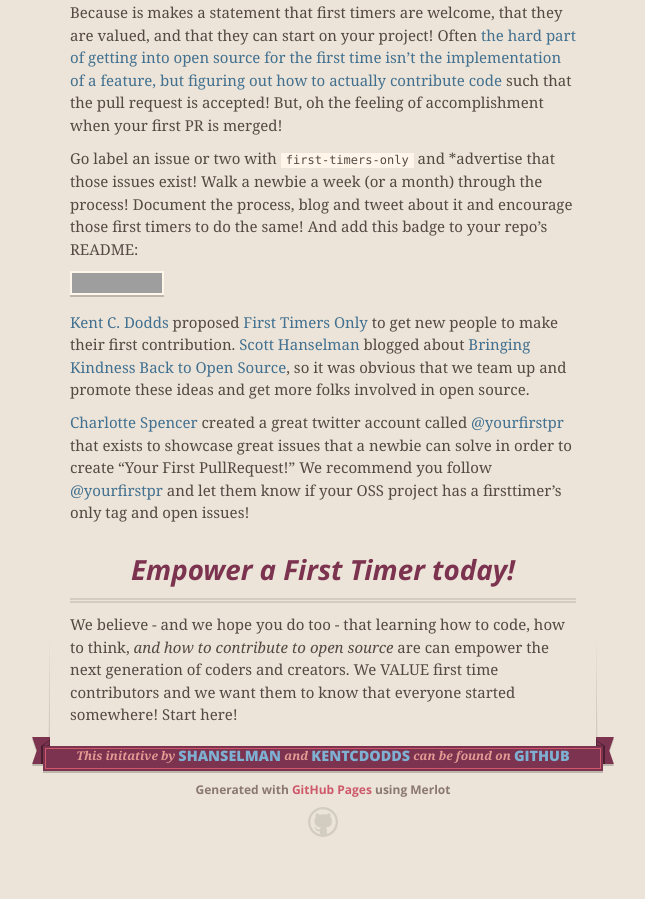
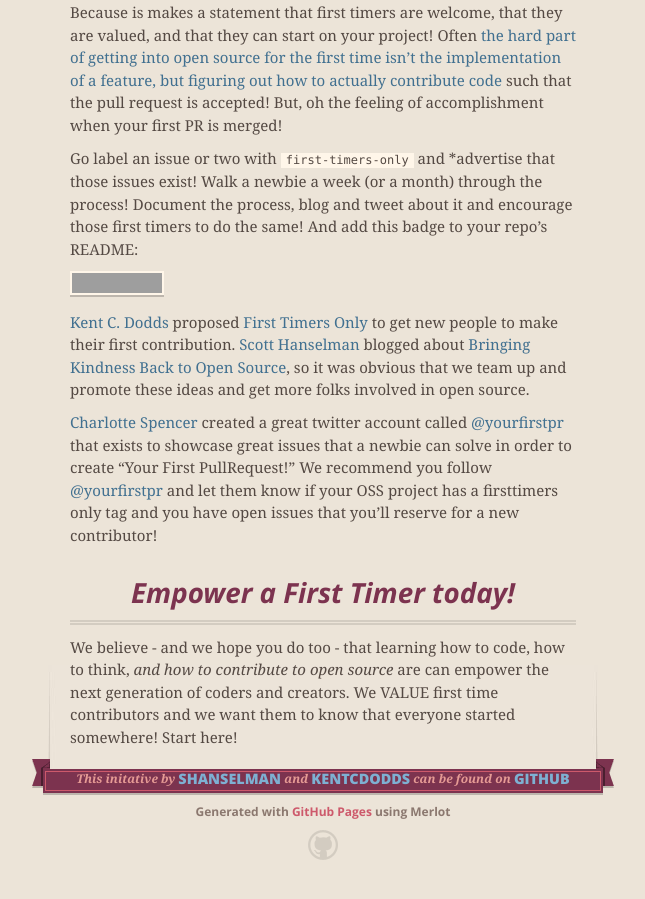
Before and after one commit to shanselman/firsttimersonly, a Jekyll site: the page built from index.md, in a window 1280 px wide and 900 px high, scrolled down 2177 px. Shown: the whole window, without its empty margins (317-962 px from the left). Built offline with Jekyll 4.4.1, drawn with Linux system fonts in a browser that asks for light colours; nearby versions of some CDN libraries; Markdown is read by kramdown in place of the engine named in the settings; comment, search, counter and statistics services are not loaded; before the commit the page ends 3054 px from its top, so only the background shows below that; grey boxes are pictures that could not be loaded.

Commit message:
Update index.md

```diff
--- a/index.md
+++ b/index.md
@@ -49,7 +49,7 @@ Go label an issue or two with `first-timers-only` and *advertise that those issu
 
 [Kent C. Dodds](https://twitter.com/kentcdodds) proposed [First Timers Only](https://medium.com/@kentcdodds/first-timers-only-78281ea47455) to get  new people to make their first contribution. [Scott Hanselman](http://hanselman.com) blogged about [Bringing Kindness Back to Open Source](http://www.hanselman.com/blog/BringKindnessBackToOpenSource.aspx), so it was obvious that we team up and promote these ideas and get more folks involved in open source.
 
-[Charlotte Spencer](https://twitter.com/charlotteis) created a great twitter account called [@yourfirstpr](https://twitter.com/yourfirstpr) that exists to showcase great issues that a newbie can solve in order to create "Your First PullRequest!" We recommend you follow [@yourfirstpr](https://twitter.com/yourfirstpr) and let them know if your OSS project has a firsttimer's only tag and open issues!
+[Charlotte Spencer](https://twitter.com/charlotteis) created a great twitter account called [@yourfirstpr](https://twitter.com/yourfirstpr) that exists to showcase great issues that a newbie can solve in order to create "Your First PullRequest!" We recommend you follow [@yourfirstpr](https://twitter.com/yourfirstpr) and let them know if your OSS project has a firsttimers only tag and you have open issues that you'll reserve for a new contributor!
 
 ### Empower a First Timer today!
 We believe - and we hope you do too - that learning how to code, how to think, *and* _how to contribute to open source_ are can empower the next generation of coders and creators. We VALUE first time contributors and we want them to know that everyone started somewhere! Start here!
```
